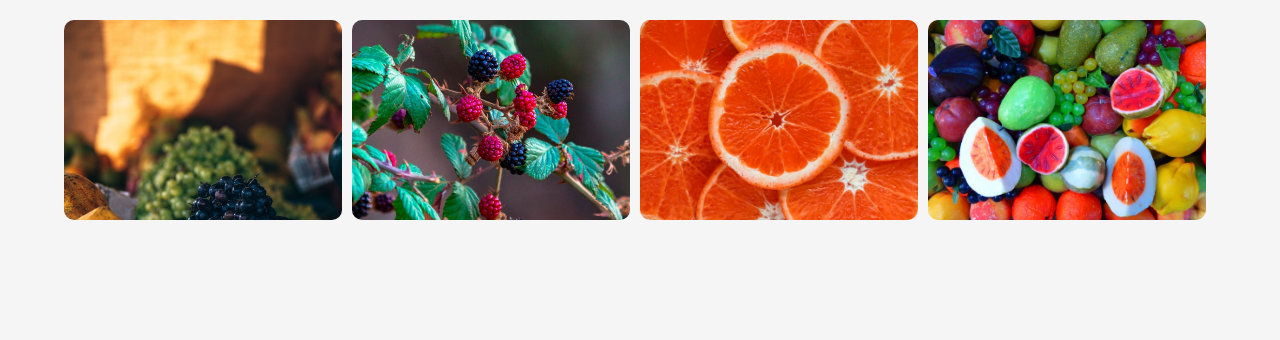
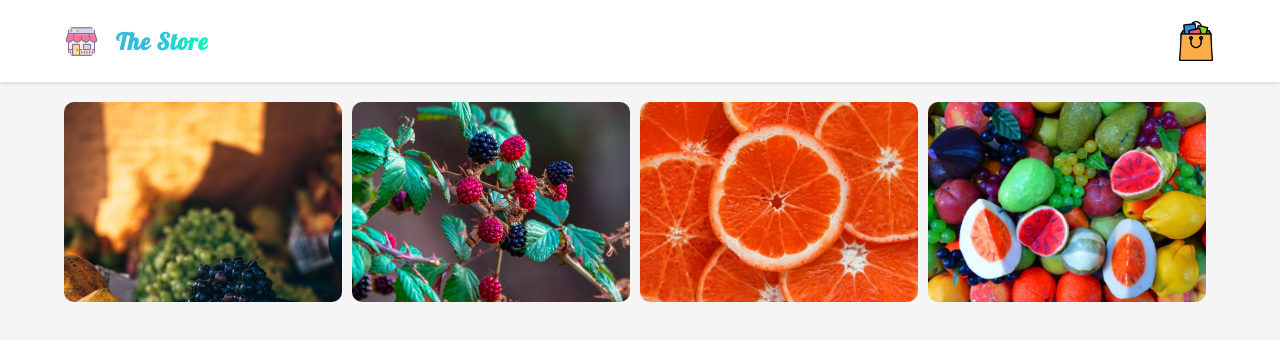
Before and after one commit to SoneThaya/fruite-store-ngrx-angular, an Angular app: page / in a window 1280 px wide. Shown: the top 340 px of the page. Built offline with nearby package versions, Linux system fonts and the light colour scheme.

Commit message:
setup home componet and header to display on app

```diff
--- a/src/app/app.component.html
+++ b/src/app/app.component.html
@@ -1,19 +1,4 @@
-<main>
-  <section class="banners">
-    <div>
-      <img src="/assets/images/fruits.jpeg" alt="Apples in a bunch" />
-    </div>
-    <div>
-      <img src="/assets/images/berry.jpeg" alt="A bunch of berries" />
-    </div>
-    <div>
-      <img src="/assets/images/banner-1.jpeg" alt="Slushy oranges" />
-    </div>
-    <div>
-      <img src="/assets/images/banner-2.jpeg" alt="A diverse set of fruits" />
-    </div>
-  </section>
-  <section class="product-area">
-    <!-- TODO: Create product list component -->
-  </section>
-</main>
+<div>
+  <app-header></app-header>
+  <app-home></app-home>
+</div>
--- a/src/app/home/home.component.html
+++ b/src/app/home/home.component.html
@@ -1 +1,19 @@
-<p>home works!</p>
+<main>
+  <section class="banners">
+    <div>
+      <img src="/assets/images/fruits.jpeg" alt="Apples in a bunch" />
+    </div>
+    <div>
+      <img src="/assets/images/berry.jpeg" alt="A bunch of berries" />
+    </div>
+    <div>
+      <img src="/assets/images/banner-1.jpeg" alt="Slushy oranges" />
+    </div>
+    <div>
+      <img src="/assets/images/banner-2.jpeg" alt="A diverse set of fruits" />
+    </div>
+  </section>
+  <section class="product-area">
+    <!-- TODO: Create product list component -->
+  </section>
+</main>
--- a/src/app/home/home.component.scss
+++ b/src/app/home/home.component.scss
@@ -0,0 +1,23 @@
+main {
+  width: 90%;
+  margin: auto;
+  padding: 20px 15px;
+
+  .banners {
+    display: flex;
+    align-items: center;
+    justify-content: center;
+
+    div {
+      width: 26%;
+      margin-right: 10px;
+      img {
+        height: 200px;
+        width: 100%;
+        max-width: 100%;
+        border-radius: 10px;
+        object-fit: cover;
+      }
+    }
+  }
+}
```
